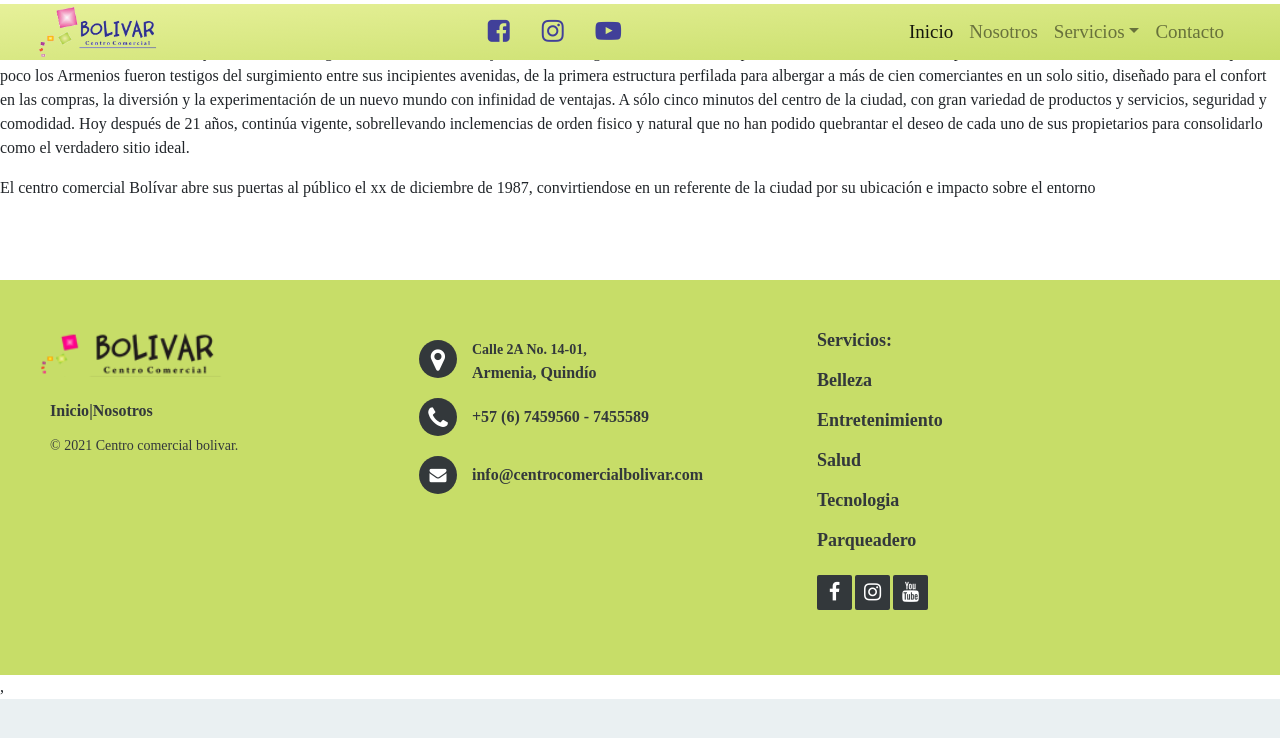
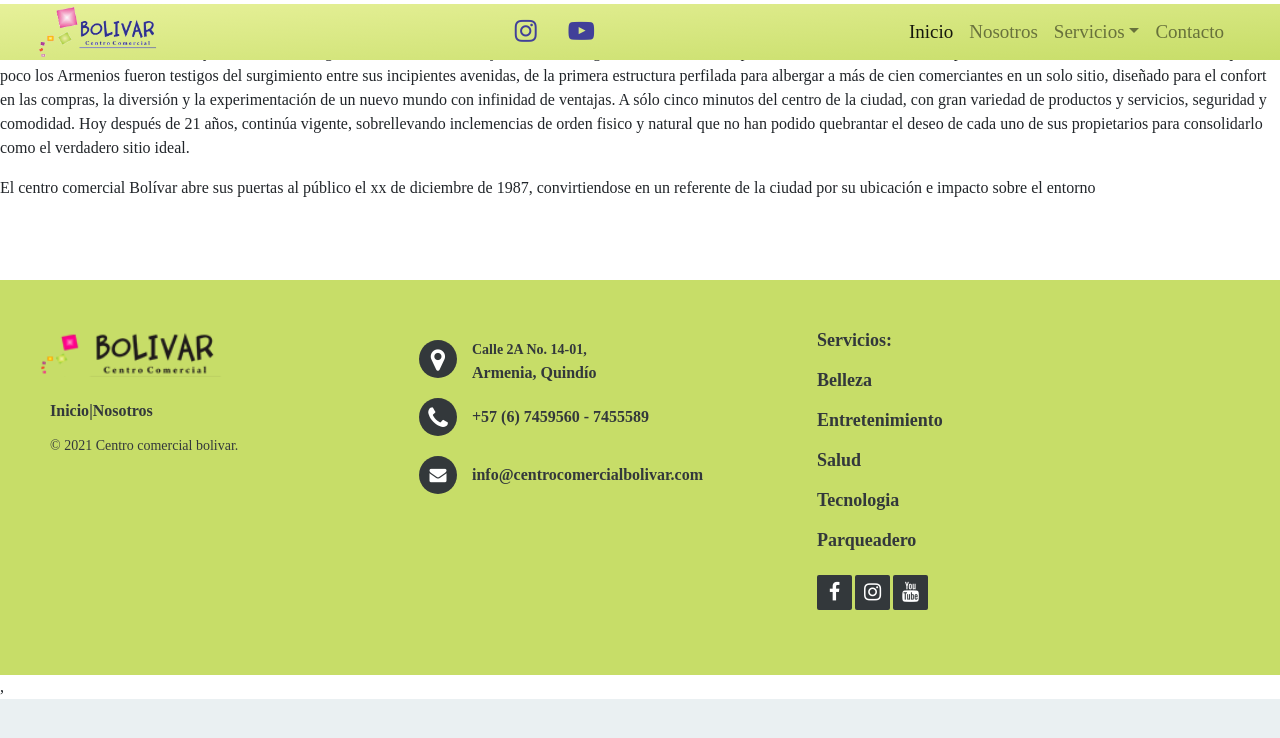
Before and after one commit to esthefaniaL/cc-app, a React (Create React App) app: page /nosotros in a window 1280 px wide. Shown: the top 738 px of the page. Built offline with nearby package versions, Linux system fonts and the light colour scheme.

Commit message:
quito facebook

```diff
--- a/src/components/Cabezote.js
+++ b/src/components/Cabezote.js
@@ -16,8 +16,8 @@ class Cabezote extends React.Component {
 
                         <div className="redes" style={{ display: "flex"}}>
 
-                            <a className="nav-link active" target="_blank" aria-current="page" href="https://www.facebook.com/centro.comercial.bolivar.armenia">
-                                <i class="fa fa-facebook-square" aria-hidden="true" style={{color:"#414099"}}></i></a>
+                            {/* <a className="nav-link active" target="_blank" aria-current="page" href="https://www.facebook.com/centro.comercial.bolivar.armenia">
+                                <i class="fa fa-facebook-square" aria-hidden="true" style={{color:"#414099"}}></i></a> */}
 
                             <a className="nav-link active" aria-current="page" target="_blank" href="https://www.instagram.com/cc_bolivar/">
                                 <i class="fa fa-instagram" aria-hidden="true"style={{color:"#414099"}}></i> </a>
```
